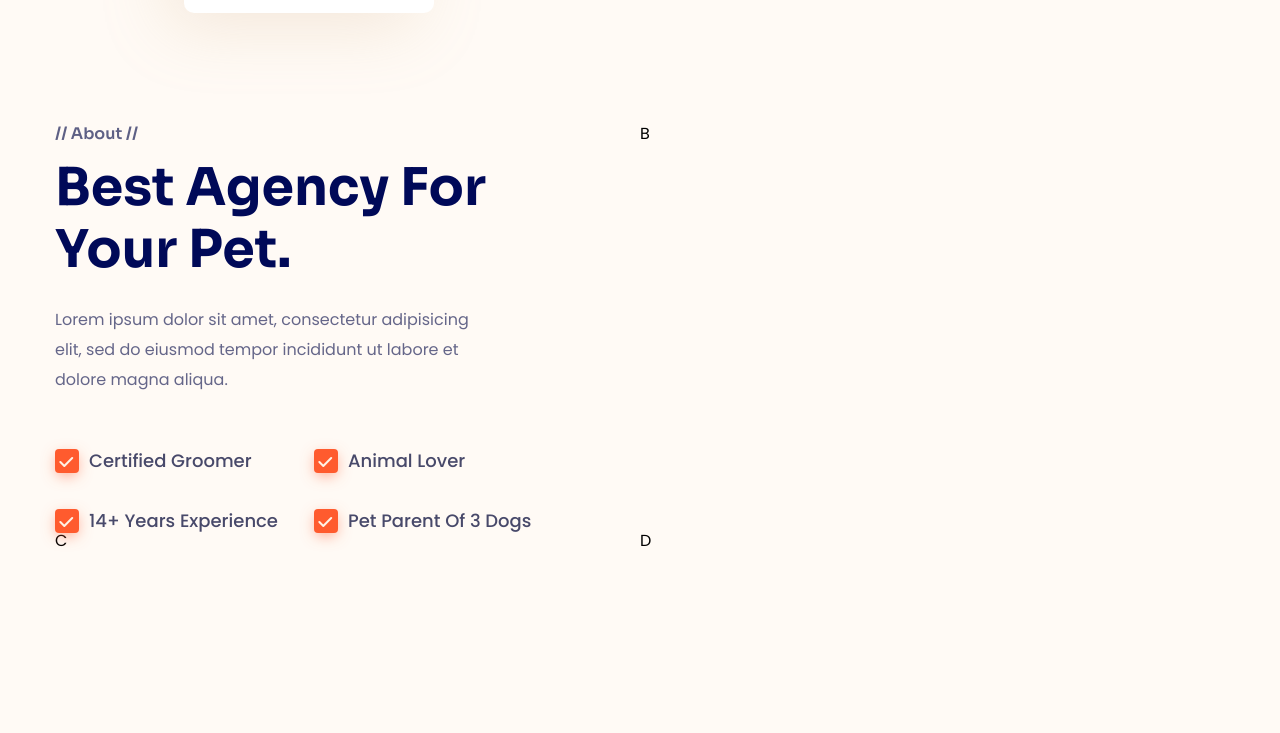
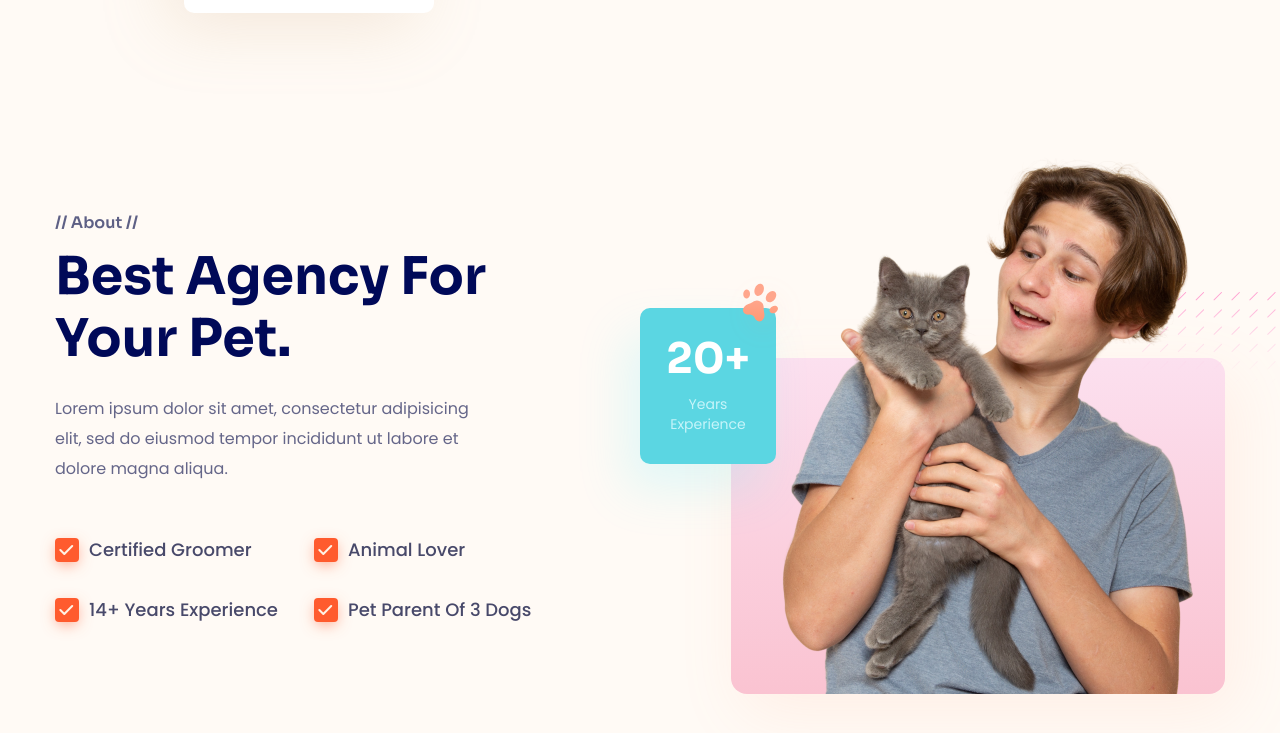
Before and after one commit to damtrihaiz/html-css-04, a plain HTML site: page index.html in a window 1280 px wide. Shown: the part 745-1478 px from the top of the page. Drawn offline with Linux system fonts and the light colour scheme.

Commit message:
code about#2

```diff
--- a/assets/css/style.css
+++ b/assets/css/style.css
@@ -311,12 +311,17 @@ a {
 /* =============About================= */
 
 .about {
-    margin-top: 113px;
+    margin-top: 130px;
 }
 
 .about__inner {
     display: grid;
     grid-template-columns: 1fr 1fr;
+    align-items: center;
+}
+
+.about__media {
+    position: relative;
 }
 
 .about__label {
@@ -369,6 +374,71 @@ a {
 .about__check-item::after {
     content: url(../icon/check.svg);
     position: absolute;
-    top: 3px;
+    top: 2px;
     left: 4px;
 }
+
+.about__card {
+    position: absolute;
+    top: 165px;
+    left: 0;
+    width: 136px;
+    padding: 30px 26px;
+    border-radius: 10px;
+    background: #5bd6e2;
+    box-shadow: -15px 26px 48px 0px rgba(85, 240, 255, 0.17);
+    text-align: center;
+}
+
+.about__card-title {
+    color: #fff;
+    font-family: "Sora", sans-serif;
+    font-size: 4.2rem;
+    font-weight: 700;
+    line-height: 1;
+}
+
+.about__card-desc {
+    color: #c6f4f9;
+    margin-top: 14px;
+    font-size: 1.4rem;
+    font-weight: 400;
+    line-height: 1.43; /* 142.857% */
+}
+
+.about__card-img {
+    position: absolute;
+    top: -40px;
+    right: -31px;
+}
+
+.about__media-wrap {
+    width: 494px;
+    margin-left: auto;
+    position: relative;
+}
+
+.about__media-wrap::before {
+    position: absolute;
+    content: "";
+    bottom: 0;
+    z-index: -1;
+    width: 100%;
+    height: 336px;
+    border-radius: 16px;
+    background: linear-gradient(180deg, #fce0ef 0%, #fac3d1 100%);
+    box-shadow: 11px 18px 65px 0px rgba(255, 155, 121, 0.12);
+}
+
+.about__media-img {
+    display: block;
+    margin: 0 auto;
+    width: 450px;
+}
+
+.about__media-decor {
+    position: absolute;
+    top: 149px;
+    right: -51px;
+    z-index: -1;
+}
--- a/index.html
+++ b/index.html
@@ -277,9 +277,32 @@
                                 >
                             </div>
                         </section>
-                        <div class="about__media">B</div>
-                        <div class="about__media">C</div>
-                        <section class="about__content">D</section>
+                        <div class="about__media">
+                            <!-- about card -->
+                            <div class="about__card">
+                                <strong class="about__card-title">20+</strong>
+                                <p class="about__card-desc">Years Experience</p>
+                                <img
+                                    src="./assets/icon/about__card-decor.svg"
+                                    alt=""
+                                    class="about__card-img"
+                                />
+                            </div>
+                            <figure class="about__media-wrap">
+                                <img
+                                    src="./assets/img/about-pet.png"
+                                    alt=""
+                                    class="about__media-img"
+                                />
+                                <img
+                                    src="./assets/icon/about__media-decor.svg"
+                                    alt=""
+                                    class="about__media-decor"
+                                />
+                            </figure>
+                        </div>
+                        <div class="about__media"></div>
+                        <section class="about__content"></section>
                     </div>
                 </div>
             </section>
```
Also changed, not shown: assets/icon/about__card-decor.svg (added), assets/icon/about__media-decor.svg (added), assets/img/about-pet.png (added).
